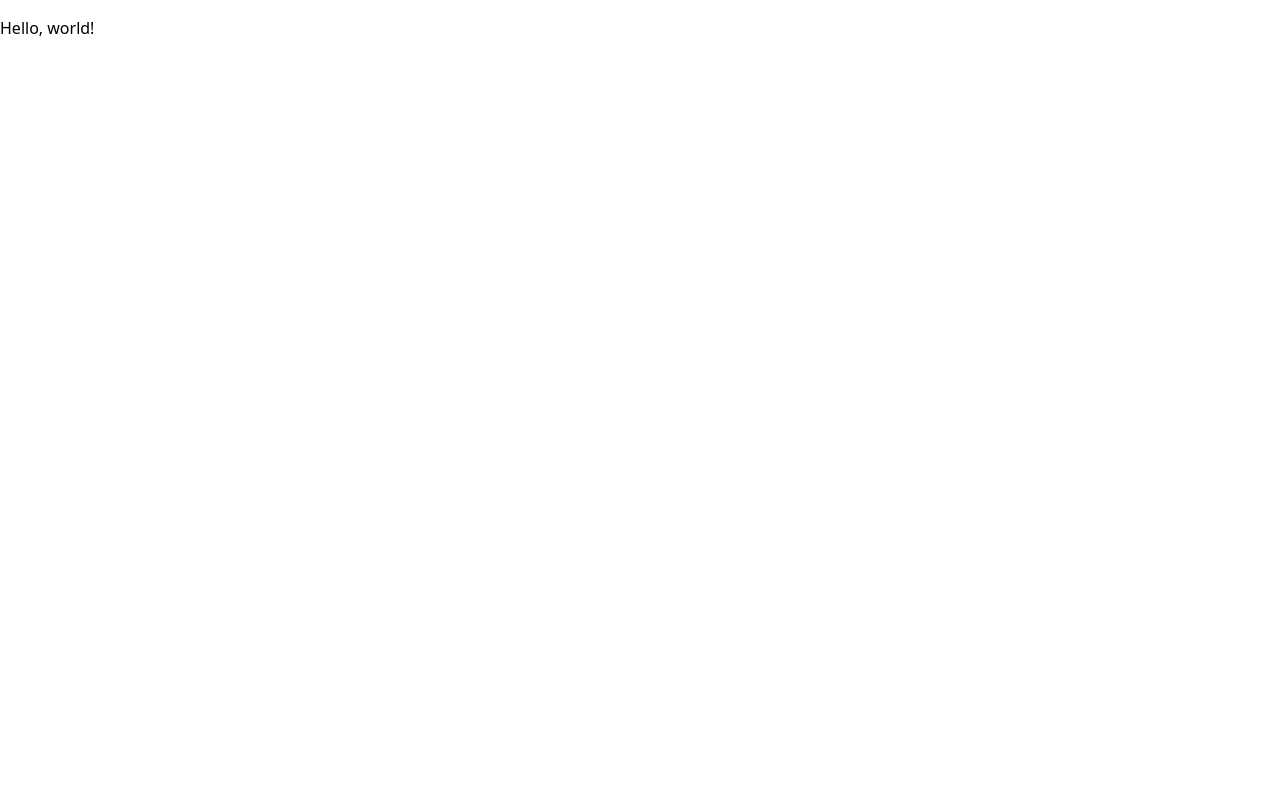
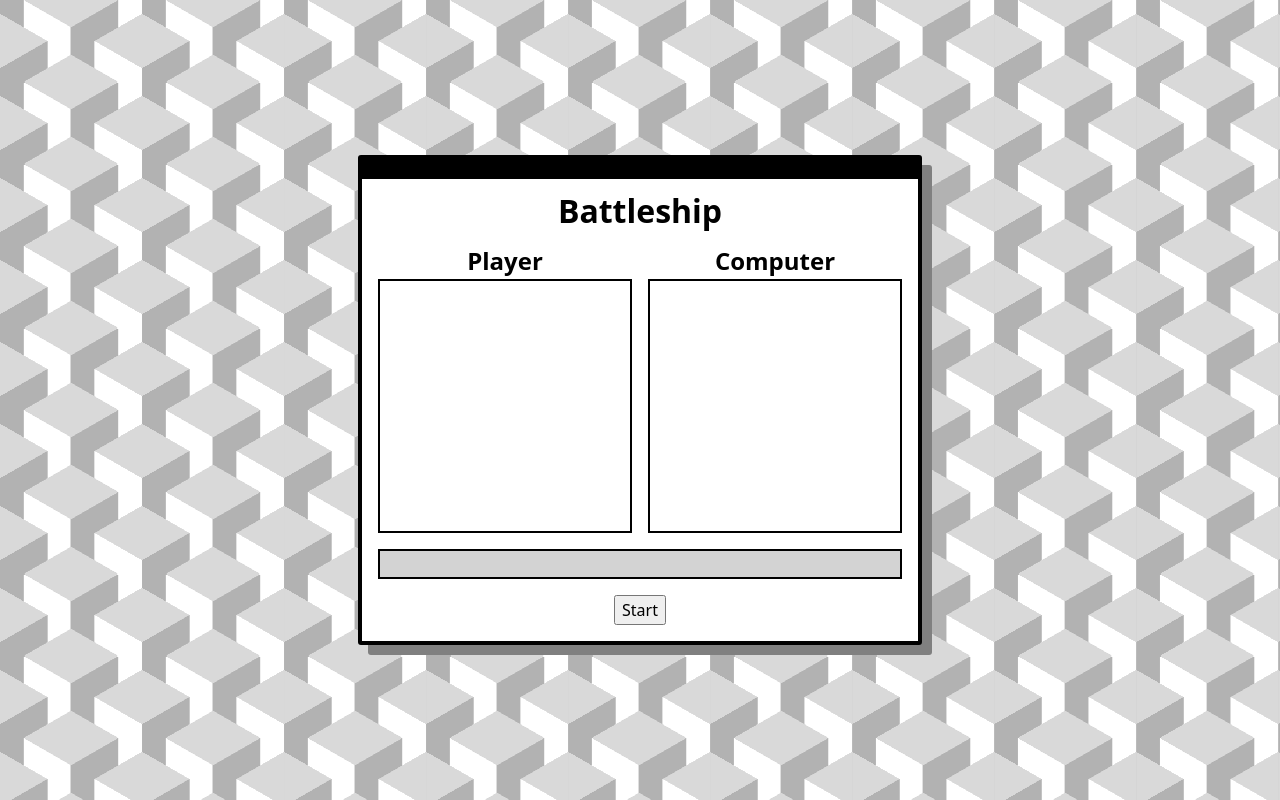
Before and after one commit to cobbland/battleship, a website built with webpack: page src/template.html in a window 1280 px wide. Built offline with nearby package versions, Linux system fonts and the light colour scheme.

Commit message:
Add html and css layout and formatting

```diff
--- a/src/index.js
+++ b/src/index.js
@@ -1,8 +1,2 @@
 import "./styles.css";
-
-const pageBody = document.querySelector("body");
-const helloWorld = document.createElement("p");
-
-helloWorld.innerText = "Hello, world!";
-
-pageBody.appendChild(helloWorld);
+import "./battleship.js";
--- a/src/styles.css
+++ b/src/styles.css
@@ -27,8 +27,8 @@ input, button, textarea, select {
 
 p, h1, h2, h3, h4, h5, h6 {
   overflow-wrap: break-word;
-  font-family: system-ui;
-  padding-top: 1em;
+  font-family: system-ui, -apple-system, BlinkMacSystemFont, 'Segoe UI', Roboto, Oxygen, Ubuntu, Cantarell, 'Open Sans', 'Helvetica Neue', sans-serif
+  /* padding-top: 1em; */
 } /* Consider applying this to ALL elements. Also, consider adding `hyphen: auto;`. */
 
 p {
@@ -41,4 +41,107 @@ h1, h2, h3, h4, h5, h6 {
   text-wrap: balance;
 }
 
-/* End default styles. */
+/* Background from https://css-pattern.com/ */
+
+html {
+  --s: 82px; /* control the size*/
+  --c1: #b2b2b2;
+  --c2: #ffffff;
+  --c3: #d9d9d9;
+
+  --_g: var(--c3) 0 120deg,#0000 0;
+  background:
+    conic-gradient(from -60deg at 50% calc(100%/3),var(--_g)),
+    conic-gradient(from 120deg at 50% calc(200%/3),var(--_g)),
+    conic-gradient(from  60deg at calc(200%/3),var(--c3) 60deg,var(--c2) 0 120deg,#0000 0),
+    conic-gradient(from 180deg at calc(100%/3),var(--c1) 60deg,var(--_g)),
+    linear-gradient(90deg,var(--c1)   calc(100%/6),var(--c2) 0 50%,
+                          var(--c1) 0 calc(500%/6),var(--c2) 0);
+  background-size: calc(1.732*var(--s)) var(--s);
+}
+
+/* Battleship */
+
+body {
+  display: flex;
+  justify-content: center;
+  align-items: center;
+  height: 100vh;
+}
+
+.battleship {
+  margin: 2rem;
+  padding: 1rem;
+  border: black solid 4px;
+  border-top: black solid 24px;
+  border-radius: 3px;
+  background-color: white;
+  width: max-content;
+  display: grid;
+  grid-template-columns: 1fr 1fr;
+  grid-template-rows: max-content max-content 1fr 1fr;
+  gap: 1rem;
+  box-shadow: 10px 10px 0px gray;
+}
+
+.battleship h1 {
+  line-height: 1;
+  grid-column: 1 / -1;
+  text-align: center;
+}
+
+.battleship h2 {
+  text-align: center;
+}
+
+.active-player::after {
+  content: " Your turn!";
+  color: blueviolet;
+}
+
+.p1-board,
+.p2-board {
+  display: grid;
+  grid-template-rows: repeat(10, 25px);
+  grid-template-columns: repeat(10, 25px);
+  border: black solid 2px;
+}
+
+.cell {
+  border: black solid 1px;
+  background-color: lightgray;
+}
+
+.cell:hover {
+  background-color: #b2b2b2;
+  cursor: pointer;
+}
+
+.ship {
+  background-color: gray;
+}
+
+.hit {
+  border: red solid 1px;
+}
+
+.miss {
+  background-color: aquamarine;
+}
+
+#info {
+  grid-column: 1 / -1;
+  background-color: lightgray;
+  border: black solid 2px;
+}
+
+#start {
+  grid-column: 1 / -1;
+  cursor: pointer;
+  width: max-content;
+  justify-self: center;
+  /* background-color: gray;
+  border: black 2px solid;
+  color: white; */
+  font-family: system-ui, -apple-system, BlinkMacSystemFont, 'Segoe UI', Roboto, Oxygen, Ubuntu, Cantarell, 'Open Sans', 'Helvetica Neue', sans-serif;
+}
--- a/src/template.html
+++ b/src/template.html
@@ -5,5 +5,26 @@
     <meta name="viewport" content="width=device-width, initial-scale=1.0" />
     <title>Default Template</title>
   </head>
-  <body></body>
+  <body>
+
+    <div class="battleship">
+      <h1>Battleship</h1>
+
+      <div class="p1">
+        <h2>Player</h2>
+        <div class="p1-board"></div>
+      </div>
+
+      <div class="p2">
+        <h2>Computer</h2>
+        <div class="p2-board"></div>
+      </div>
+
+      <div id="info"></div>
+
+      <button id="start">Start</button>
+
+    </div>
+
+  </body>
 </html>
```
